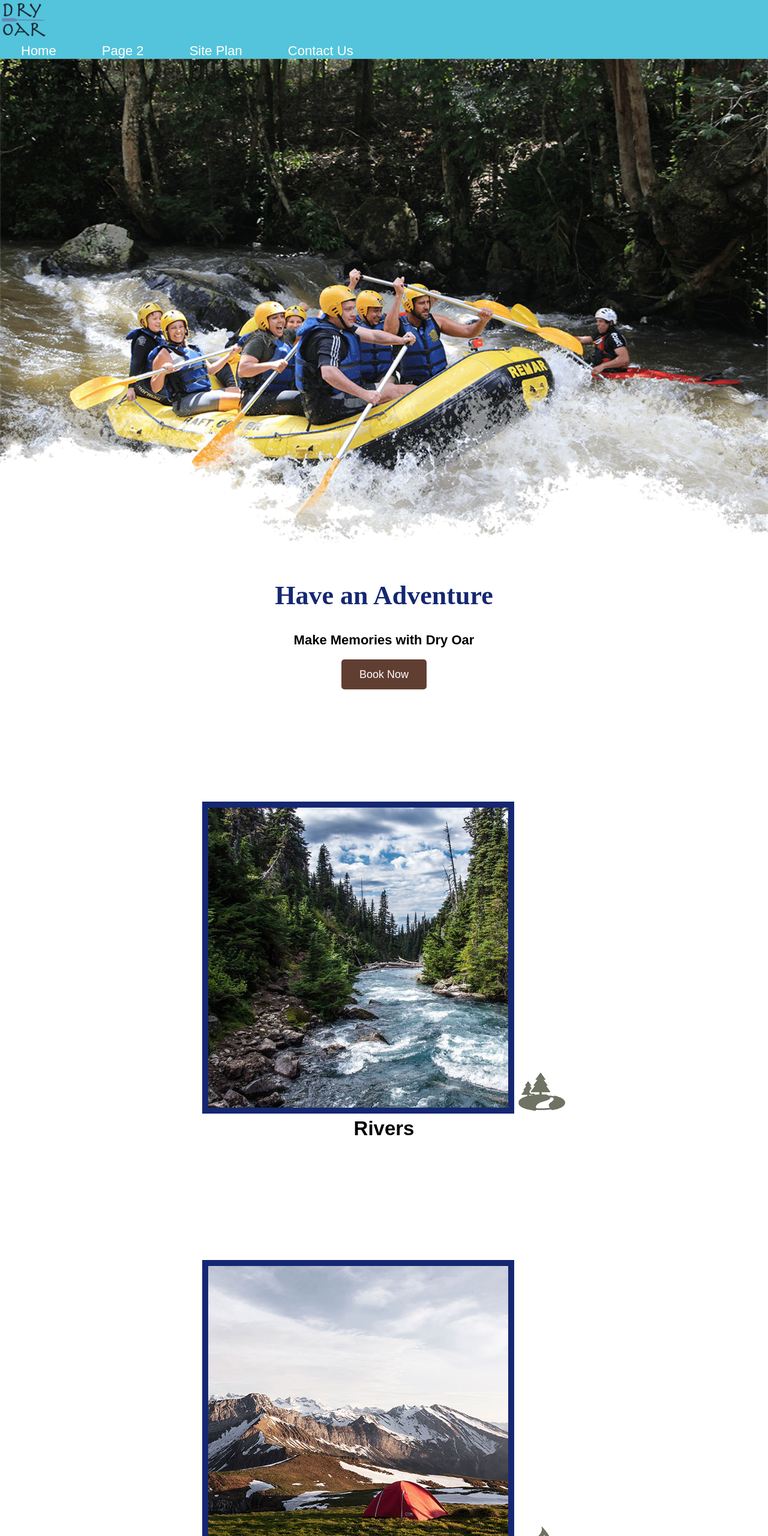
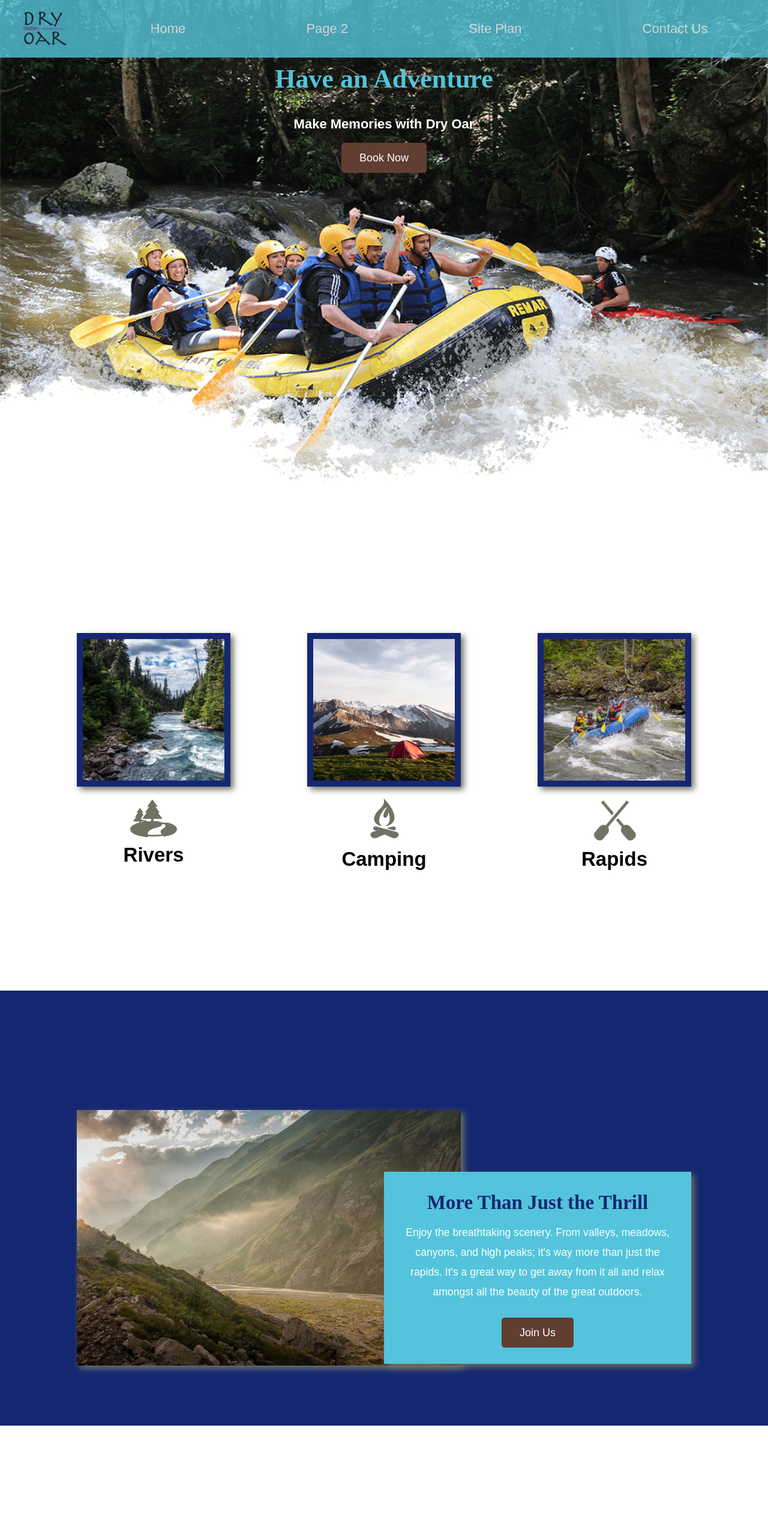
Before and after one commit to CamdenStubbs/wdd130, a plain HTML site: page wwr/index.html in a window 1280 px wide. Shown: the top 2560 px of the page at 60% size. Drawn offline with Linux system fonts and the light colour scheme; a web font is replaced by a local one.

Commit message:
Home Page Finishes

```diff
--- a/wwr/styles/style.css
+++ b/wwr/styles/style.css
@@ -6,11 +6,42 @@
     margin: 0 auto;
 }
 
+nav {
+    display: flex;
+    justify-content: space-around;
+}
+
 nav a {
     text-align: center;
     color: white;
     text-decoration: none;
     padding: 35px;
+}
+
+#hero {
+    display: grid;
+    grid-template-columns: 1fr 3fr 1fr;
+    margin-top: -100px;
+}
+
+#hero-box {
+    grid-column: 1/4;
+    grid-row: 1/3;
+    z-index: -1;
+}
+
+#hero-msg {
+    grid-column: 2/3;
+    grid-row: 1/2;
+    margin-top: 100px;
+}
+
+#hero-msg h1 {
+    color: #53C4DB;
+}
+
+#hero-msg h4 {
+    color: white;
 }
 
 #hero-msg h1, #hero-msg h4 {
@@ -35,7 +66,9 @@ main section img {
 
 #background {
     height: 725px;
-    background-color: #53C4DB;
+    background-color: #152771;
+    grid-column: 1/11;
+    grid-row: 4/9;
 }
 
 body {
@@ -48,6 +81,9 @@ body {
 
 header {
     background-color: #53C4DB;
+    display: grid;
+    grid-template-columns: 150px auto;
+    opacity: 80%;
 }
 
 nav a:hover {
@@ -76,6 +112,9 @@ nav a:hover {
     line-height: 1.5em;
     padding: 35px;
     margin-top: 200px;
+    grid-column: 6/10;
+    grid-row: 6/7;
+    box-shadow: 5px 5px 10px #6f7364;
 }
 
 footer {
@@ -83,6 +122,15 @@ footer {
     color: white;
     padding: 25px 50px;
     margin-top: 200px;
+    display: flex;
+    justify-content: space-around;
+    align-items: center;
+
+}
+
+.home-grid {
+    display: grid;
+    grid-template-columns: repeat(10, 1fr);
 }
 
 .home-title {
@@ -141,8 +189,24 @@ footer .social img{
     width: 80px;
 }
 
-#logo_link {
+#logo-link {
     padding-top: 5px;
+    justify-self: center;
+    align-self: center;
+}
+.rivers-card{
+    grid-column: 2/4;
+    grid-row: 2/3;
+}
+
+.camping-card{
+    grid-column: 5/7;
+    grid-row: 2/3;
+}
+
+.rapids-card{
+    grid-column: 8/10;
+    grid-row: 2/3;
 }
 
 .rivers-card, .camping-card, .rapids-card {
@@ -150,9 +214,67 @@ footer .social img{
 }
 
 .card-img {
-    border: 10px solid #152771
+    border: 10px solid #152771;
+    transition: transform .5s;
+    box-shadow: 5px 5px 10px #6f7364;
+}
+
+.card-img:hover{
+    opacity: .6;
+    transform: scale(1.1);
 }
 
 .mountains {
     margin-top: 100px;
+    grid-column: 2/7;
+    grid-row: 5/8;
+    box-shadow: 5px 5px 10px #6f7364;
 }
+
+.card-img, .mountains {
+    width: 100%
+}
+
+@media screen and (max-width: 900px) {
+    #hero, .home-grid {
+        display: block;
+        height: auto;
+    }
+    nav, footer {
+        flex-direction: column;
+    }
+    nav a {
+        display: block;
+        padding: 15px;
+    }
+    #hero {
+        margin-top: 0;
+    }
+    #hero-msg {
+        margin-top: 0;
+    }
+    #hero-msg h4 {
+        display: none;
+    }
+    #hero-msg h1 {
+        color: #6f7364;
+    }
+    .home-title {
+        font-size: 25px;
+    }
+    .rivers-card, .camping-card, .rapids-card {
+        margin: 50px auto;
+        width: 60%;
+    }
+    #background {
+        display: none;
+    }
+    .mountains, .msg {
+        width: 80%;
+        display: block;
+        margin: 0 auto;
+    }
+    footer {
+        margin-top: 25px;
+    }
+}
```
